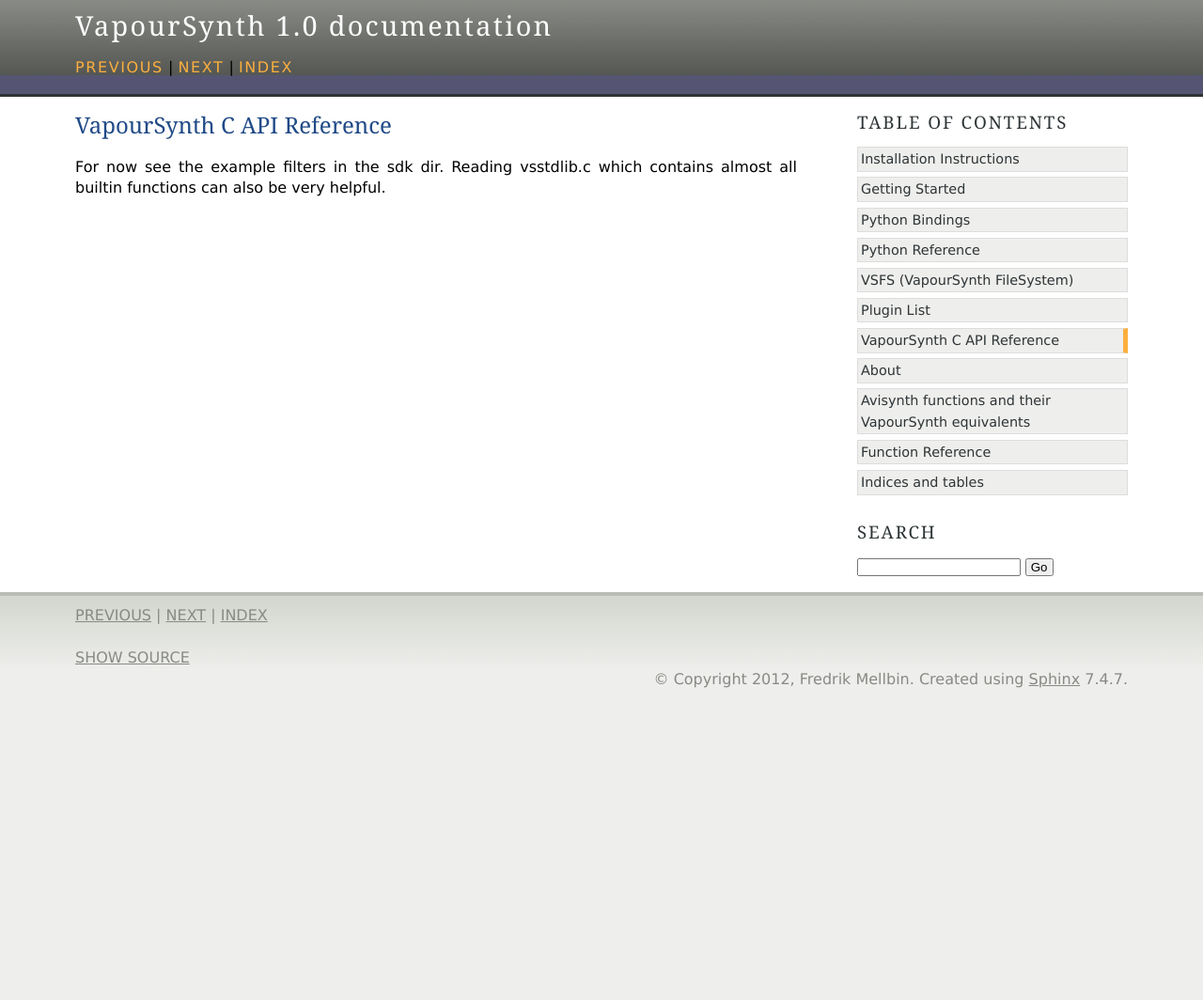
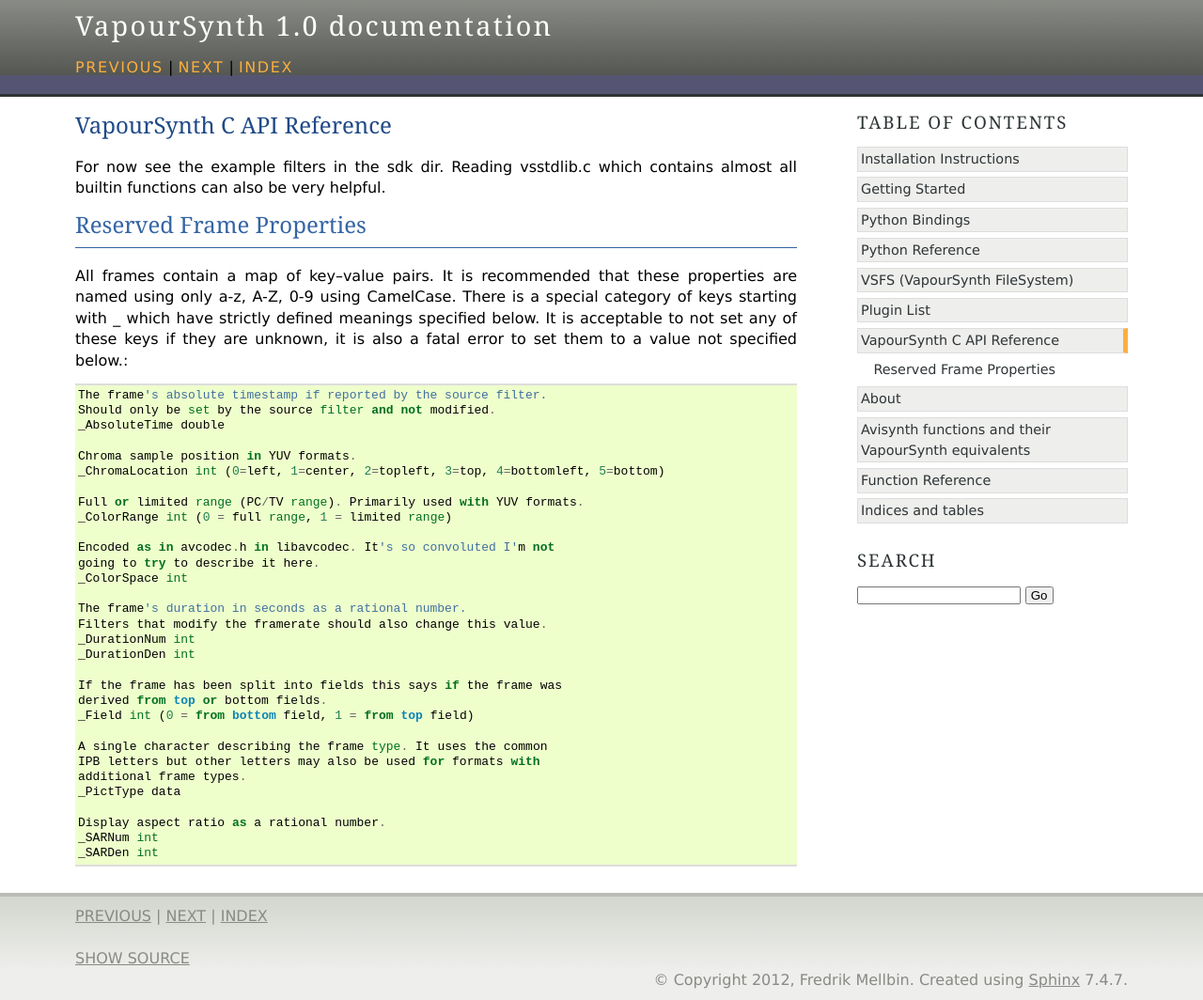
Before and after one commit to vapoursynth/vapoursynth, a Sphinx documentation site: the page built from doc/apireference.rst, in a window 1280 px wide. Shown: the whole page at 94% size. Built offline with Sphinx 7.4.7, drawn with Linux system fonts in a browser that asks for light colours; formulas are drawn with MathJax 3; before the commit the page ends 900 px from its top, so only the background shows below that.

Commit message:
Document the standard frame properties Make some minor adjustments to make the properties work well
git-svn-id: http://vapoursynth.googlecode.com/svn/trunk@324 f9120d27-2007-6f97-8312-0f4ebfa7710f

```diff
--- a/doc/apireference.rst
+++ b/doc/apireference.rst
@@ -1,3 +1,41 @@
 VapourSynth C API Reference
 ===========================
 For now see the example filters in the sdk dir. Reading vsstdlib.c which contains almost all builtin functions can also be very helpful.
+
+Reserved Frame Properties
+#########################
+All frames contain a map of key--value pairs. It is recommended that these properties are named using only a-z, A-Z, 0-9 using CamelCase.
+There is a special category of keys starting with _ which have strictly defined meanings specified below. It is acceptable to not set any of these keys if they are unknown,
+it is also a fatal error to set them to a value not specified below.::
+
+   The frame's absolute timestamp if reported by the source filter.
+   Should only be set by the source filter and not modified.
+   _AbsoluteTime double
+
+   Chroma sample position in YUV formats.
+   _ChromaLocation int (0=left, 1=center, 2=topleft, 3=top, 4=bottomleft, 5=bottom)
+
+   Full or limited range (PC/TV range). Primarily used with YUV formats.
+   _ColorRange int (0 = full range, 1 = limited range)
+
+   Encoded as in avcodec.h in libavcodec. It's so convoluted I'm not
+   going to try to describe it here.
+   _ColorSpace int
+
+   The frame's duration in seconds as a rational number.
+   Filters that modify the framerate should also change this value.
+   _DurationNum int
+   _DurationDen int
+
+   If the frame has been split into fields this says if the frame was
+   derived from top or bottom fields.
+   _Field int (0 = from bottom field, 1 = from top field)
+
+   A single character describing the frame type. It uses the common
+   IPB letters but other letters may also be used for formats with
+   additional frame types.
+   _PictType data
+
+   Display aspect ratio as a rational number.
+   _SARNum int
+   _SARDen int
```
Also changed, not shown: 2 other files.
